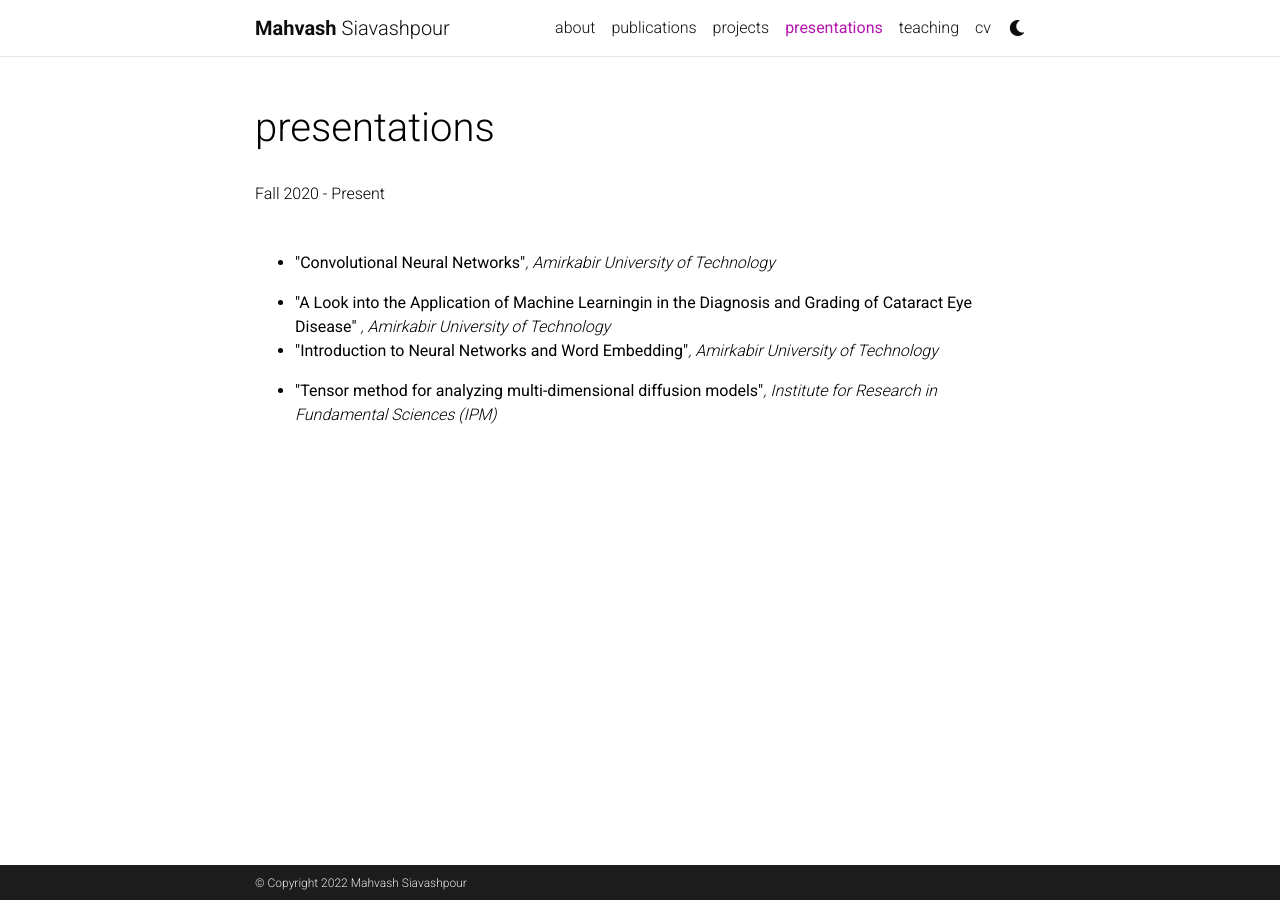
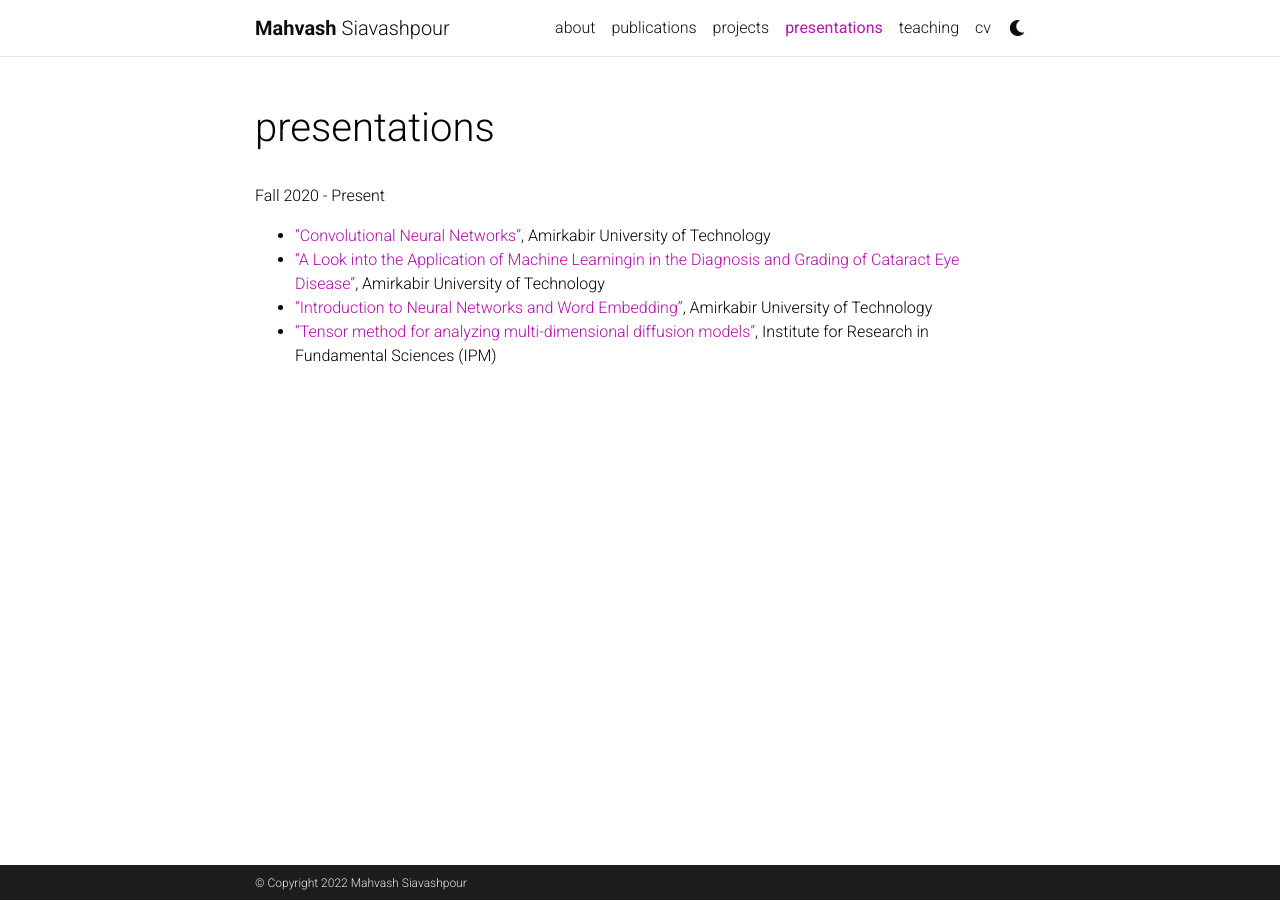
Before and after one commit to mahvash-siavashpour/mahvash-siavashpour.github.io, a Jekyll site: the page built from _pages/presentations.md, in a window 1280 px wide. Built offline with Jekyll 4.4.1, drawn with Linux system fonts in a browser that asks for light colours; comment, search, counter and statistics services are not loaded; a style sheet for code colours, icons or effects is not loaded.

Commit message:
minor changes

```diff
--- a/_pages/presentations.md
+++ b/_pages/presentations.md
@@ -6,15 +6,9 @@ description:
 nav: true
 nav_order: 4
 ---
+Fall 2020 - Present
 
-<h6>
-    Fall 2020 - Present
-</h6>
-<br>
-<ul>
-    <li><p><b>"Convolutional Neural Networks"</b><i>, Amirkabir University of Technology</i></p></li>
-    <li><b>"A Look into the Application of Machine Learningin in the Diagnosis and Grading of Cataract Eye Disease"</b>
-											<i>, Amirkabir University of Technology</i></li>
-    <li><p><b>"Introduction to Neural Networks and Word Embedding"</b><i>, Amirkabir University of Technology</i></p></li>
-    <li><p><b>"Tensor method for analyzing multi-dimensional diffusion models"</b><i>, Institute for Research in Fundamental Sciences (IPM)</i></p></li>
-</ul>
+- ["Convolutional Neural Networks"](https://drive.google.com/file/d/1NwrewJNKW0xekv59l1m8e56nFl4DCYTT/view?usp=sharing), Amirkabir University of Technology
+- ["A Look into the Application of Machine Learningin in the Diagnosis and Grading of Cataract Eye Disease"](https://docs.google.com/presentation/d/1ap_RCkV71ft6OX9SHACRQnkwK4L5ZNfd/edit?usp=sharing&ouid=100666345339863980901&rtpof=true&sd=true), Amirkabir University of Technology
+- ["Introduction to Neural Networks and Word Embedding"](https://drive.google.com/file/d/10GCHDtH0rTkm45HKCMJDTRXHy8G8zcbF/view?usp=sharing), Amirkabir University of Technology
+- ["Tensor method for analyzing multi-dimensional diffusion models"](https://docs.google.com/presentation/d/1nXQzETk5uJy3zQc-gnhrTwteHat6-nOIXNcHMA4Z86g/edit?usp=sharing), Institute for Research in Fundamental Sciences (IPM)
```
Also changed, not shown: _projects/Search Engine.md (+1 -1 lines).
